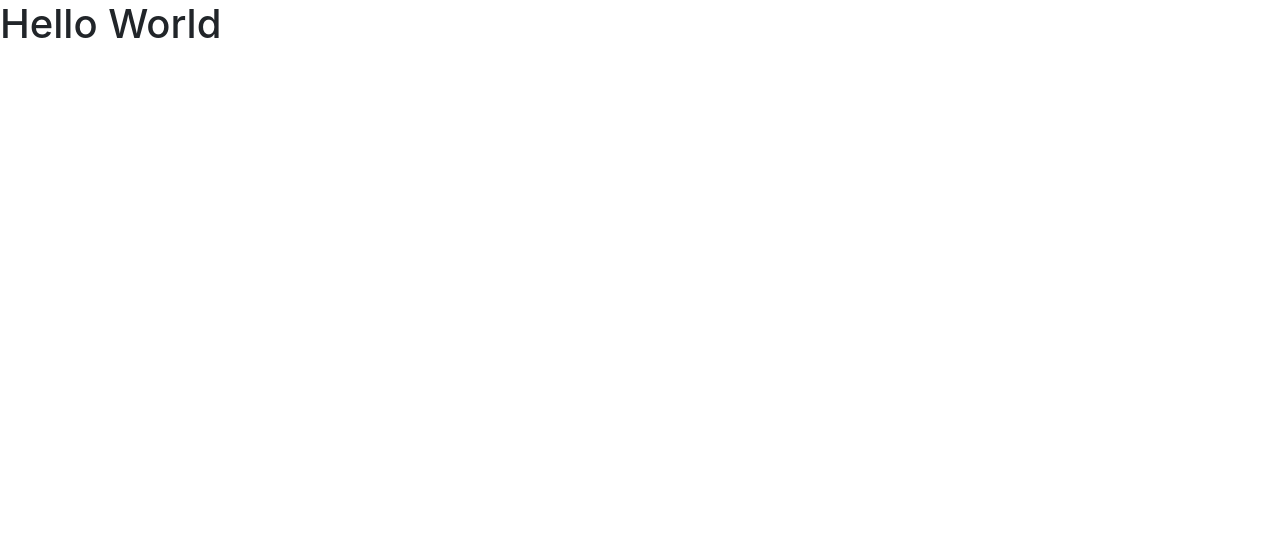
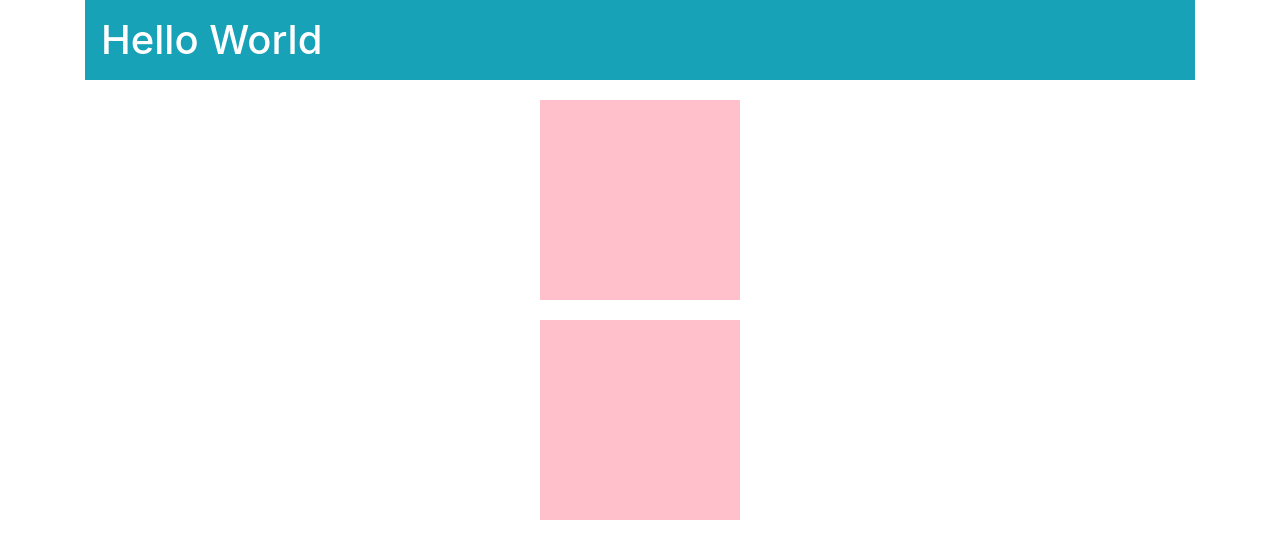
Before and after one commit to jacquescoetzee202/react-week2, a React (Create React App) app: page / in a window 1280 px wide. Shown: the top 558 px of the page. Built offline with nearby package versions, Linux system fonts and the light colour scheme.

Commit message:
added Square and Squares parent component in app.js

```diff
--- a/src/App.js
+++ b/src/App.js
@@ -1,7 +1,11 @@
+import Squares from "./lifting-state/Squares";
 
 function App() {
   return (
-    <h1>Hello World</h1>
+    <div className="container" >
+      <h1 className="p-3 mb-2 bg-info text-white" >Hello World</h1>
+      <Squares />
+    </div>
   );
 }
 
--- /dev/null
+++ b/src/lifting-state/Square.js
@@ -0,0 +1,41 @@
+import { Component} from "react";
+
+
+class Square extends Component {
+
+    constructor(props) {
+        super(props);
+
+        this.state = {
+            clickStatus: false,
+        };
+
+        this.handleClick = this.handleClick.bind(this);
+    }
+
+    handleClick() {
+        let current = this.state.clickStatus;
+
+        this.setState({ clickStatus: !current });
+    }
+
+    render() {
+        let colour = this.state.clickStatus ? "green" : this.props.colour;
+
+        return (
+            <div onClick={ this.handleClick } style={{
+                backgroundColor: colour,
+                height: 200,
+                width: 200,
+                marginTop: 20,
+                marginBottom: 20
+            }} className="container"></div>
+        );
+    }
+}
+
+Square.defaultProps = {
+    colour: "pink"
+}
+
+export default Square;
--- /dev/null
+++ b/src/lifting-state/Squares.js
@@ -0,0 +1,17 @@
+import { Component } from "react";
+import Square from "./Square";
+
+class Squares extends Component {
+
+    render() {
+        return (
+            <div className="container">
+                <Square />
+                <Square />
+            </div>
+
+        );
+    }
+}
+
+export default Squares;
```
Also changed, not shown: 1 other file (tests, documents, lock files or other folders).
